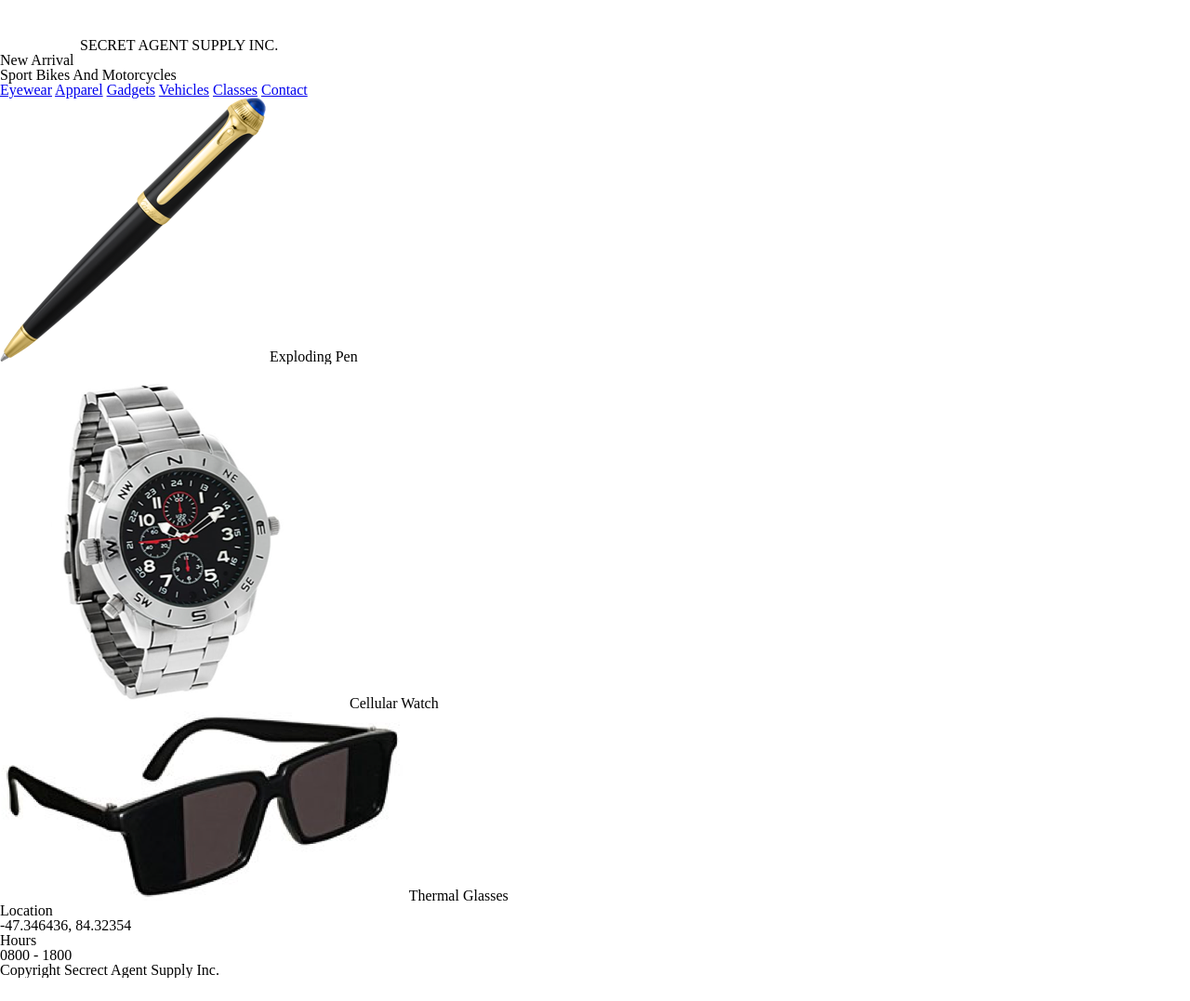
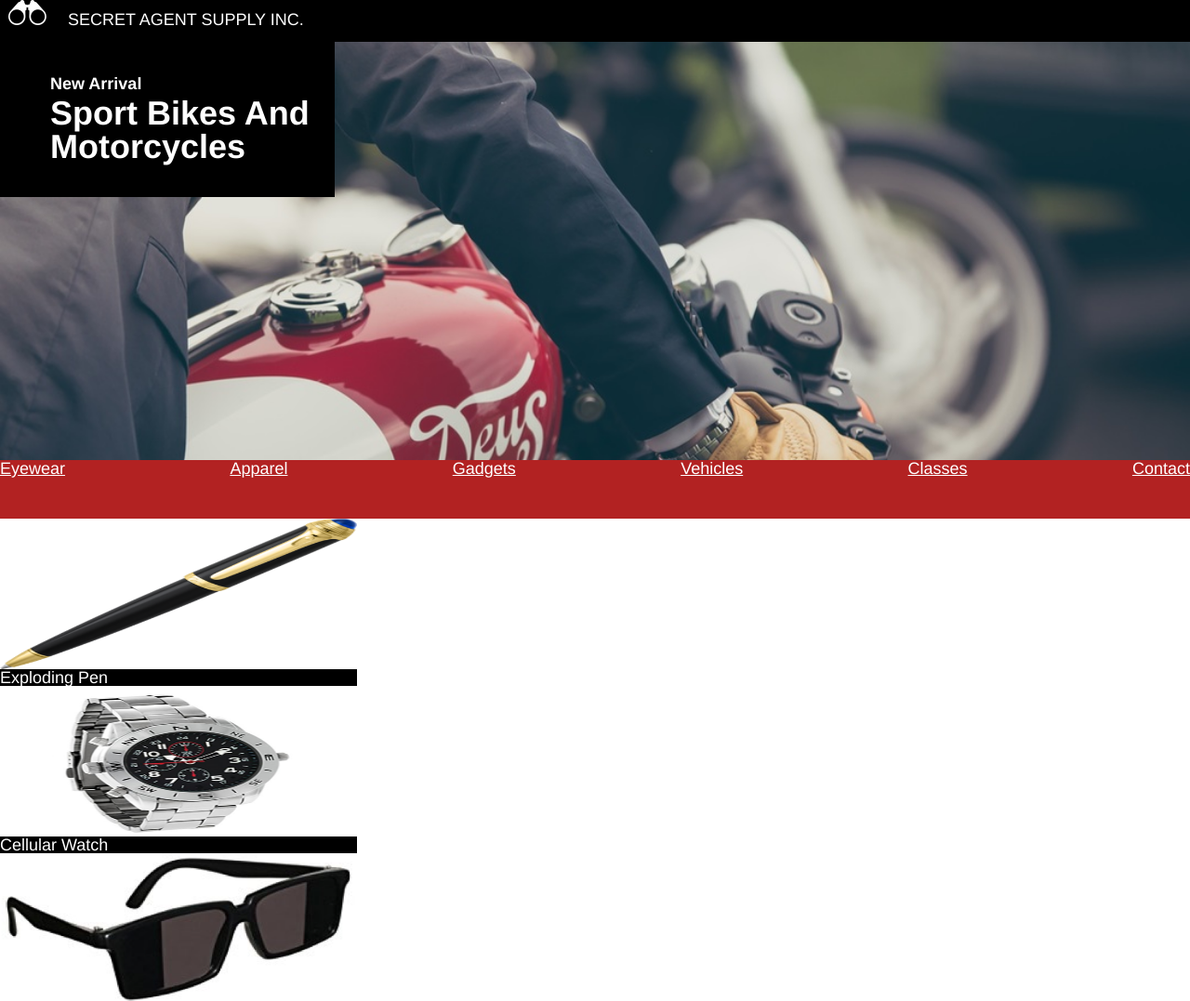
Before and after one commit to ShaynaCornelius/Secretagentsupply, a plain HTML site: page index.html in a window 1280 px wide. Shown: the top 1077 px of the page at 93% size. Before the commit the page ends 1052 px from the top, so only its background shows below. Drawn offline with Linux system fonts and the light colour scheme.

Commit message:
Start of CSS, needs edits

```diff
--- a/index.html
+++ b/index.html
@@ -18,8 +18,10 @@
     <!--Main Photo Banner with Nav Bar-->
 
     <div class="top-banner">
-      <h3>New Arrival</h3>
-      <h1>Sport Bikes And Motorcycles</h1>
+      <div class="top-content">
+        <h3>New Arrival</h3>
+        <h1>Sport Bikes And Motorcycles</h1>
+      </div>
     </div>
     <nav>
       <span><a href="#">Eyewear</a></span>
@@ -35,15 +37,15 @@
     <div class="main-content">
       <div class="product-gird">
         <div class="product">
-          <img src="/resources/images/pen.png" alt="black pen">
+          <img src="./resources/images/pen.png" alt="black pen">
           <span>Exploding Pen</span>
         </div>
         <div class="product">
-          <img src="/resources/images/watch.png" alt="black pen">
+          <img src="./resources/images/watch.png" alt="black pen">
           <span>Cellular Watch</span>
         </div>
         <div class="product">
-          <img src="/resources/images/glasses.png" alt="black pen">
+          <img src="./resources/images/glasses.png" alt="black pen">
           <span>Thermal Glasses</span>
         </div>
       </div>
--- a/resources/css/style.css
+++ b/resources/css/style.css
@@ -0,0 +1,93 @@
+/* Universal Styles */
+
+html {
+  font-size: 18px;
+}
+
+body{
+  font-family: Helvetica;
+}
+
+
+/* Header */
+
+header {
+  background-color: black;
+  height: 2.5rem;
+  align-items: center;
+}
+
+header img {
+  height: 1.5rem;
+  padding-left: 0.5rem;
+  padding-right: 1rem;
+}
+
+header span {
+  font-size: 1rem;
+  color: white;
+}
+
+/* Top banner and Nav Bar */
+
+.top-banner {
+  background-image: url("../images/moto.jpeg");
+  height: 25rem;
+  background-repeat: no-repeat;
+  background-size: cover;
+  margin-top: 0;
+}
+
+.top-content {
+  width: 20rem;
+  background-color: black;
+  color: white;
+}
+
+.top-content h3 {
+  font-size: 1rem;
+  font-weight: bold;
+  padding-top: 2rem;
+  padding-bottom: 0.25rem;
+  padding-left: 3rem;
+}
+
+.top-content h1 {
+  font-size: 2rem;
+  font-weight: bold;
+  padding-left: 3rem;
+  padding-bottom: 2rem;
+}
+
+nav {
+  display: flex;
+  background-color: firebrick;
+  height: 3.5rem;
+  color: white;
+  justify-content: space-between;
+}
+
+nav a {
+  color: white;
+}
+
+/* Main Content */
+
+.product-grid {
+  display: inline-block;
+}
+
+.product {
+  display: flex;
+  flex-direction: column;
+  width: 30%;
+}
+
+.product img {
+  height: 9rem;
+}
+
+.product span {
+  color: white;
+  background-color: black;
+}
```
